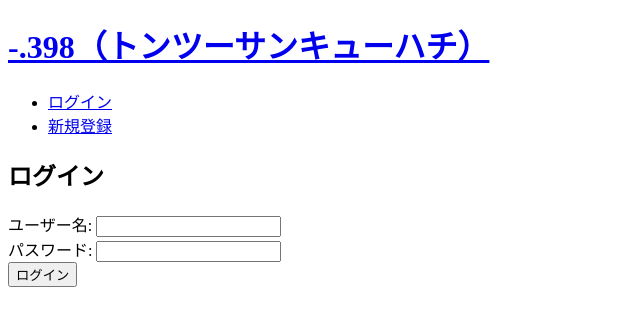
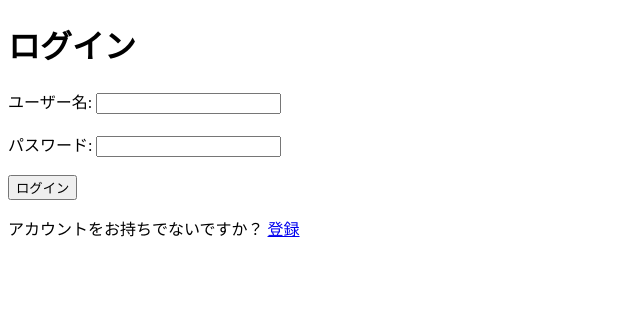
Before and after one commit to 398170/398, a Flask app: page /login in a window 1280 px wide. Shown: the top 326 px of the page, without its empty margins (0-640 px from the left). Run offline with Flask 3, Linux system fonts and the light colour scheme.

Commit message:
Update login.html

```diff
--- a/templates/login.html
+++ b/templates/login.html
@@ -1,14 +1,22 @@
-{% extends "layout.html" %}
+<!DOCTYPE html>
+<html lang="ja">
+<head>
+    <meta charset="UTF-8">
+    <meta name="viewport" content="width=device-width, initial-scale=1.0">
+    <title>ログイン</title>
+</head>
+<body>
+    <h1>ログイン</h1>
 
-{% block content %}
-<h2>ログイン</h2>
-<form method="post">
-    <label for="username">ユーザー名:</label>
-    <input type="text" name="username" required><br>
+    <form method="POST">
+        <label for="username">ユーザー名:</label>
+        <input type="text" id="username" name="username" required><br><br>
+        <label for="password">パスワード:</label>
+        <input type="password" id="password" name="password" required><br><br>
+        <button type="submit">ログイン</button>
+    </form>
 
-    <label for="password">パスワード:</label>
-    <input type="password" name="password" required><br>
+    <p>アカウントをお持ちでないですか？ <a href="{{ url_for('register') }}">登録</a></p>
 
-    <input type="submit" value="ログイン">
-</form>
-{% endblock %}
+</body>
+</html>
```
